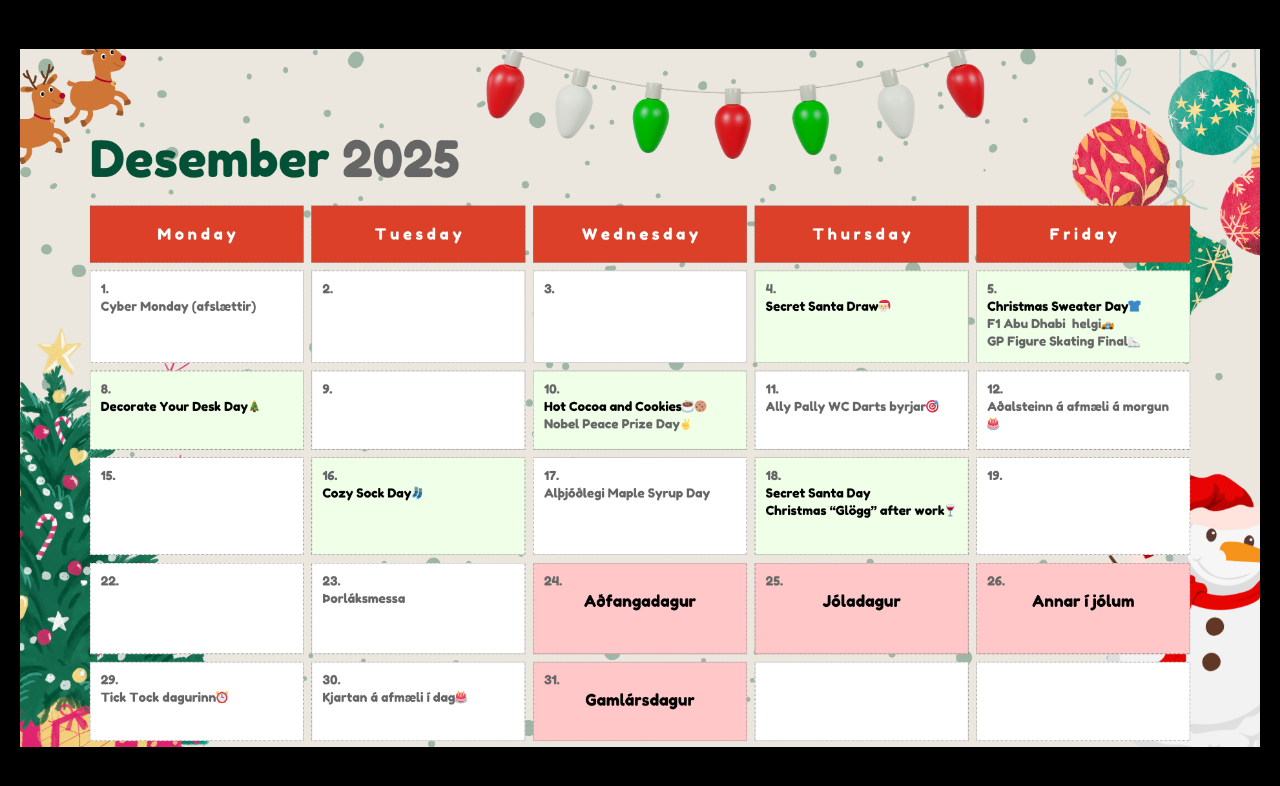
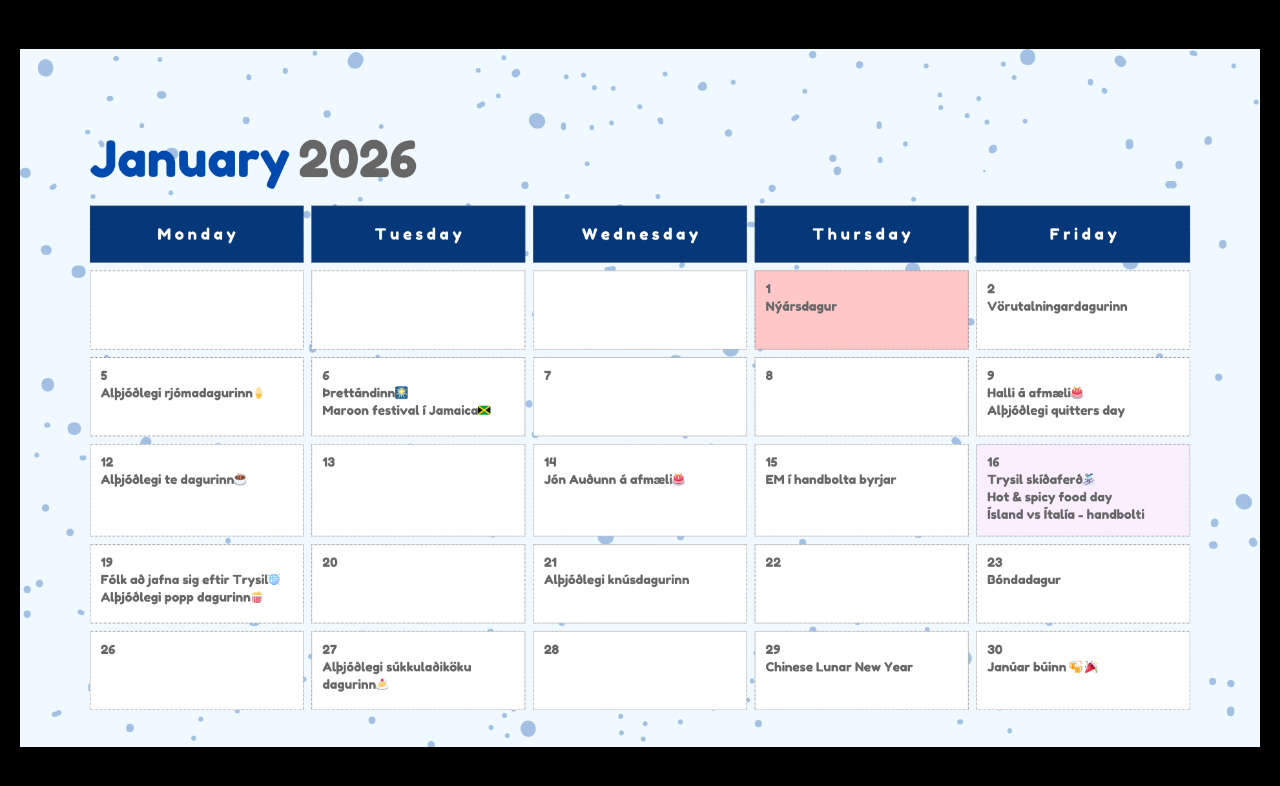
Before and after one commit to harpasteingrims/pearl-calendar-display, a plain HTML site: page index.html in a window 1280 px wide. Drawn offline with Linux system fonts and the light colour scheme.

Commit message:
jan 2026

```diff
--- a/index.html
+++ b/index.html
@@ -28,8 +28,8 @@
   <body>
     <div class="calendar-container">
       <img
-        src="calendar_des.png"
-        alt="Calendar December 2025"
+        src="calendar_jan_2026.png"
+        alt="Calendar January 2026"
         class="calendar-image"
       />
     </div>
```
Also changed, not shown: calendar_jan_2026.png (added), 1 other file.
